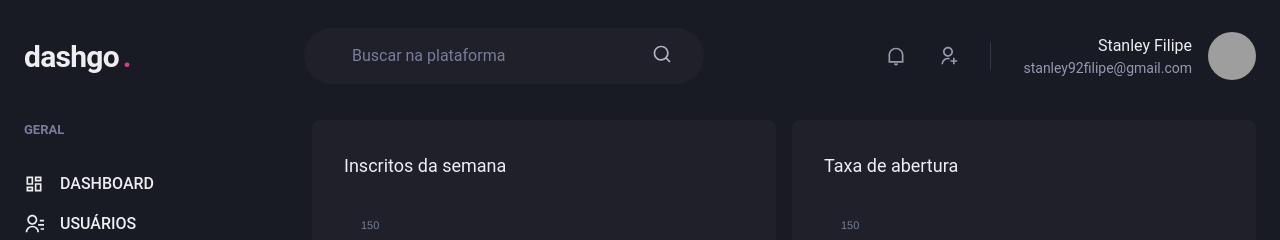
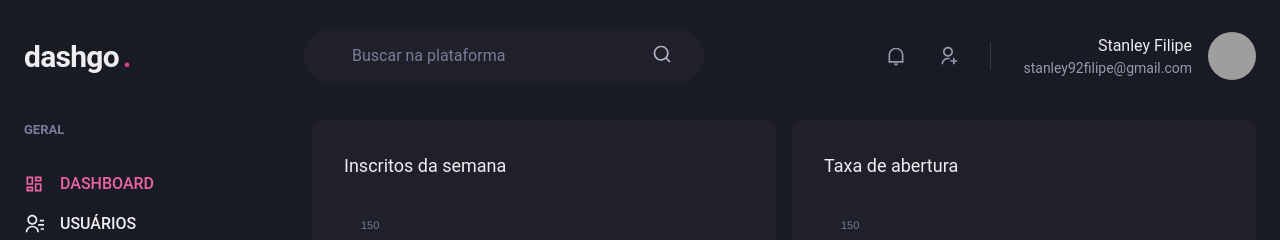
Before and after one commit to stanlino/DashGo, a Next.js app: page /dashboard in a window 1280 px wide. Shown: the top 240 px of the page. Built offline with nearby package versions, Linux system fonts and the light colour scheme; grey boxes are pictures that could not be loaded.

Commit message:
feat: flag current page in sidebar

```diff
--- /dev/null
+++ b/src/components/activeLink.tsx
@@ -0,0 +1,34 @@
+import Link, { LinkProps } from 'next/link'
+import { useRouter } from 'next/router'
+import { cloneElement, ReactElement } from 'react'
+
+interface ActiveLinkProps extends LinkProps {
+  children: ReactElement
+  shouldMatchExactHref?: boolean
+}
+
+export function ActiveLink({ children, shouldMatchExactHref = false, ...rest }: ActiveLinkProps) {
+
+  const { asPath } = useRouter()
+
+  let isActive = false
+
+  if (shouldMatchExactHref && (asPath === rest.href || asPath === rest.as)) {
+    isActive = true
+  }
+
+  if (!shouldMatchExactHref &&
+    (asPath.startsWith(String(rest.href)) ||
+      asPath.startsWith(String(rest.as)))) {
+
+    isActive = true
+  }
+
+  return (
+    <Link {...rest}>
+      {cloneElement(children, {
+        color: isActive ? 'pink.400' : 'gray.50'
+      })}
+    </Link>
+  )
+}
--- a/src/components/sidebar/nav_link.tsx
+++ b/src/components/sidebar/nav_link.tsx
@@ -1,6 +1,6 @@
 import { Icon, Link as ChakraLink, LinkProps as ChackraLinkProps, Text } from "@chakra-ui/react";
 import { ElementType } from "react";
-import Link from 'next/link'
+import { ActiveLink } from "../activeLink";
 
 interface NavLinkProps extends ChackraLinkProps{
   icon: ElementType
@@ -10,11 +10,11 @@
 
 export function NavLink({ children, icon, href, ...rest }: NavLinkProps) {
   return (
-    <Link href={href} passHref>
+    <ActiveLink href={href} passHref>
       <ChakraLink display='flex' alignItems='center' {...rest}>
         <Icon as={icon} fontSize='20' />
         <Text ml='4' fontWeight='medium'>{children}</Text>
       </ChakraLink>
-    </Link>
+    </ActiveLink>
   )
 }
```
